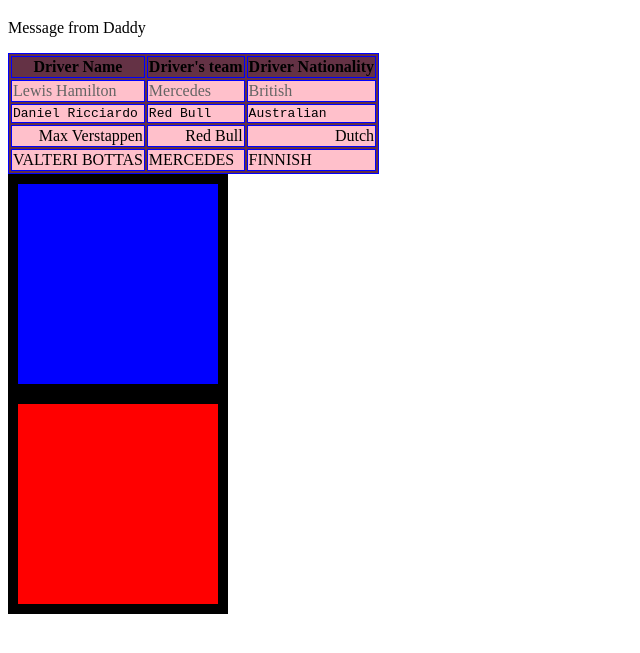
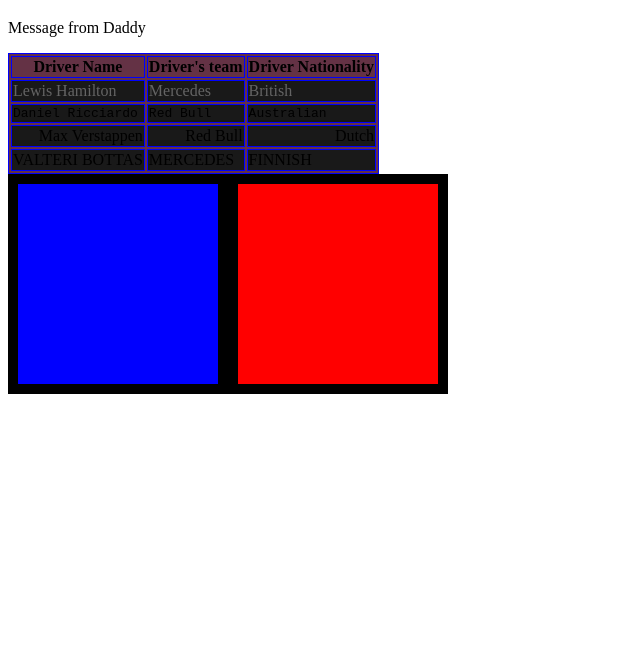
Before and after one commit to edwardjpking/LearningHtml, a plain HTML site: page index.html in a window 1280 px wide. Shown: the part 61-714 px from the top of the page, without its empty margins (0-640 px from the left). Drawn offline with Linux system fonts and the light colour scheme.

Commit message:
put divs side by side

```diff
--- a/styles.css
+++ b/styles.css
@@ -35,13 +35,15 @@
       }
 
       #box1 {
+          float: left;
           background-color: blue;
       }
 
       #box2 {
           background-color: red;
+          float: left;
       }
 
       table tbody {
-          background-color: pink
+          background-color: rgb(25, 25, 25)
       }
```
